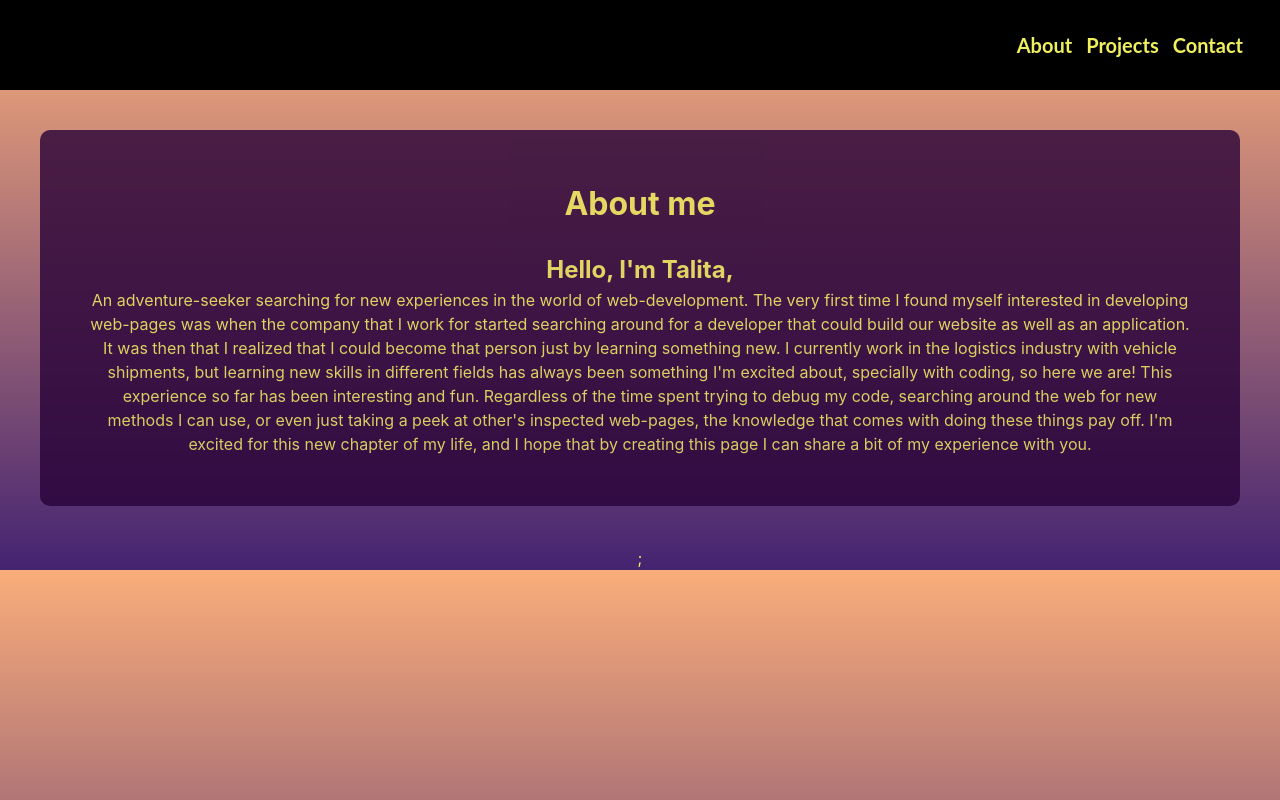
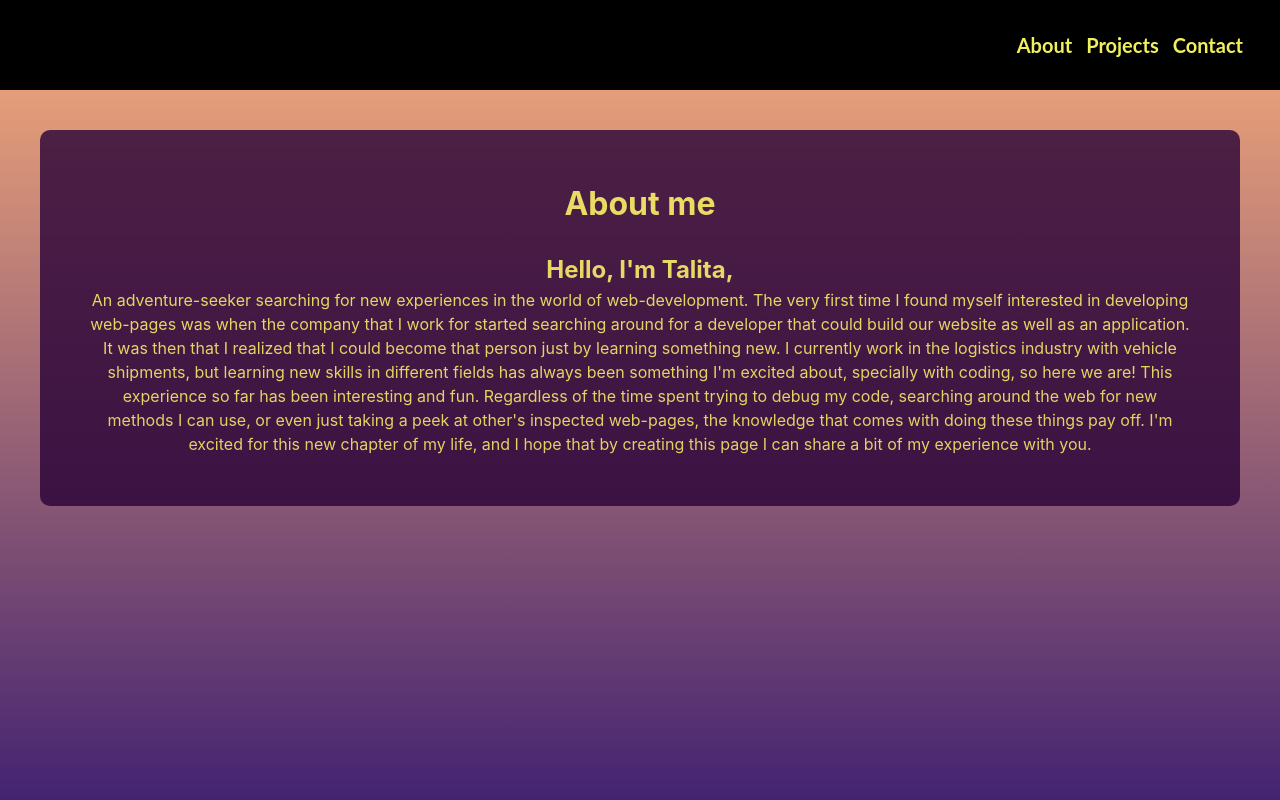
Before and after one commit to taliitacamargo/React-portfolio, a React (Create React App) app in the folder portfolio/: page / in a window 1280 px wide. Built offline with nearby package versions, Linux system fonts and the light colour scheme.

Commit message:
fixing background repeat

```diff
--- a/portfolio/src/App.css
+++ b/portfolio/src/App.css
@@ -2,6 +2,14 @@
   box-sizing: border-box;
   padding: 0;
   margin: 0;
+}
+html {
+  background: hsla(265, 53%, 29%, 1);
+background: linear-gradient(90deg, hsla(265, 53%, 29%, 1) 0%, hsla(24, 93%, 73%, 1) 100%);
+background: -moz-linear-gradient(90deg, hsla(265, 53%, 29%, 1) 0%, hsla(24, 93%, 73%, 1) 100%);
+background: -webkit-linear-gradient(90deg, hsla(265, 53%, 29%, 1) 0%, hsla(24, 93%, 73%, 1) 100%);
+filter: progid: DXImageTransform.Microsoft.gradient( startColorstr="#432371", endColorstr="#FAAE7B", GradientType=1 );
+background-attachment: fixed;
 }
 
 header {
@@ -33,13 +41,7 @@ a {
 body {
 text-align: center;
 color: #f0f05e;
-background: hsla(265, 53%, 29%, 1);
-background: linear-gradient(90deg, hsla(265, 53%, 29%, 1) 0%, hsla(24, 93%, 73%, 1) 100%);
-background: -moz-linear-gradient(90deg, hsla(265, 53%, 29%, 1) 0%, hsla(24, 93%, 73%, 1) 100%);
-background: -webkit-linear-gradient(90deg, hsla(265, 53%, 29%, 1) 0%, hsla(24, 93%, 73%, 1) 100%);
-filter: progid: DXImageTransform.Microsoft.gradient( startColorstr="#432371", endColorstr="#FAAE7B", GradientType=1 );
 line-height: 1.5;
-
 }
 
 .about-container {
--- a/portfolio/src/App.js
+++ b/portfolio/src/App.js
@@ -1,14 +1,12 @@
 import logo from './logo.svg';
 import TheContainer from './Components/TheContainer';
 import '../src/App.css';
-import backgroundVideo from '../src/Components/Content/knight.mp4';
+// import backgroundVideo from '../src/Components/Content/knight.mp4';
 
 function App () {
     return (
 <div>
-
-<TheContainer/>;
-
+<TheContainer/>
 </div>
     )
 }
```
Also changed, not shown: 1 other file (tests, documents, lock files or other folders).
